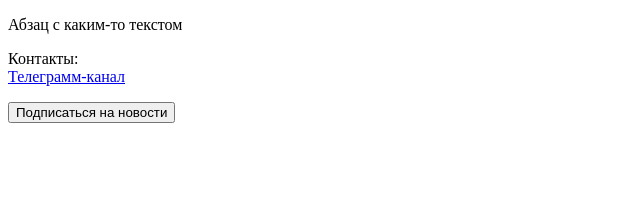
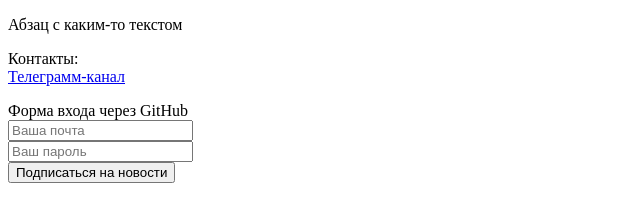
Before and after one commit to crxssbxw/lab3_html_example, a plain HTML site: page index.html in a window 1280 px wide. Shown: the whole page, without its empty margins (0-640 px from the left). Drawn offline with Linux system fonts and the light colour scheme.

Commit message:
Added sign in form

```diff
--- a/index.html
+++ b/index.html
@@ -15,6 +15,12 @@
         <a href="https://t.me/crxssbxw_behelit">Телеграмм-канал</a>
     </p>
 
+    <form>
+        <label>Форма входа через GitHub</label><br>
+        <input type="email" placeholder="Ваша почта"><br>
+        <input type="password" placeholder="Ваш пароль"><br>
+    </form>
+
     <button>
         Подписаться на новости
     </button>
```
